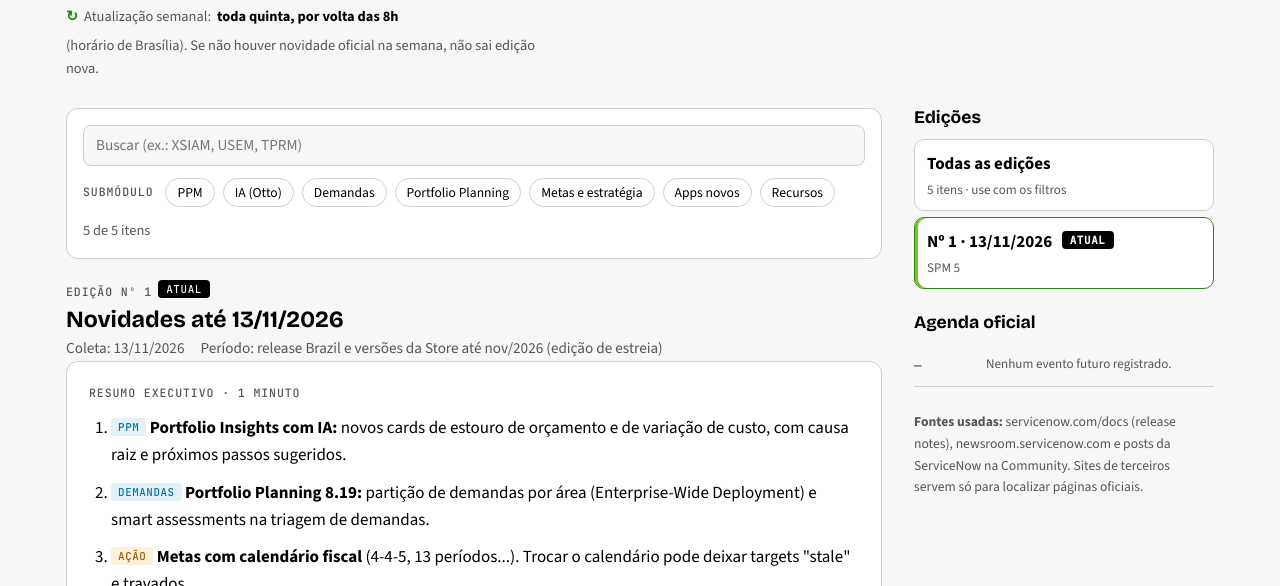
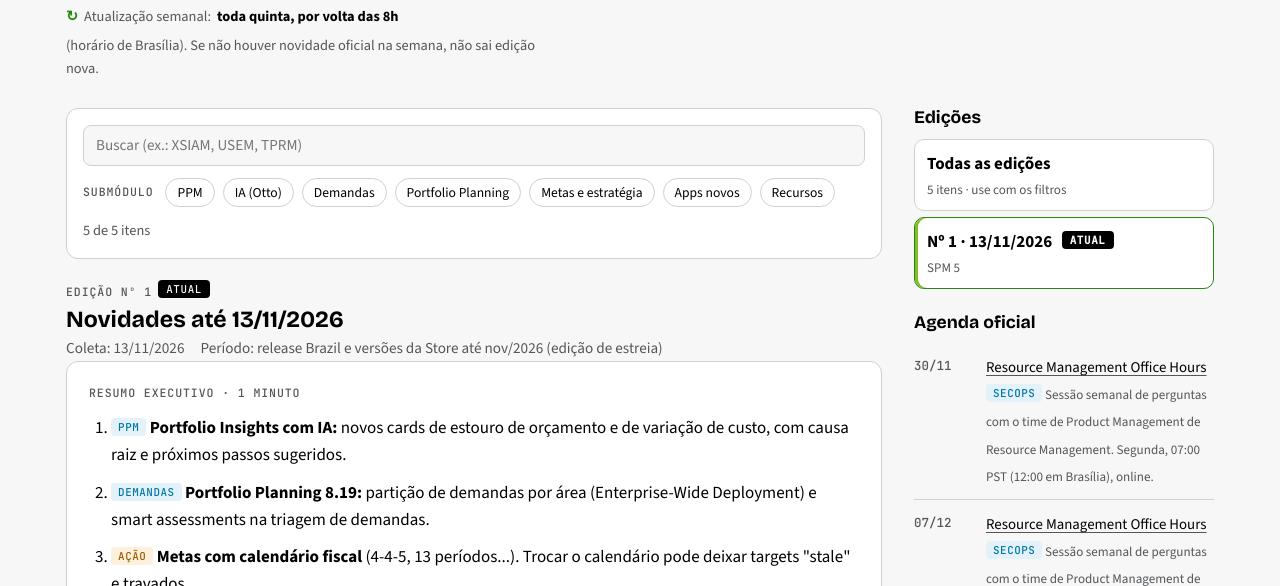
Before and after one commit to radar-snow/radar-snow.github.io, a plain HTML site: page spm/index.html in a window 1280 px wide. Shown: the part 214-800 px from the top of the page. Drawn offline with nearby package versions, Linux system fonts and the light colour scheme.

Commit message:
SPM: agenda atualizada, semana sem novidades (26/11/2026)
Co-Authored-By: Claude Opus 5.5 <noreply@anthropic.com>

```diff
--- a/spm/editions.js
+++ b/spm/editions.js
@@ -95,5 +95,9 @@ window.RADAR = {
       notes: "Edição de estreia montada a partir das release notes oficiais da família Brazil e das versões da Store dos apps de SPM. O guia de integrações deste módulo entra numa próxima versão."
     }
   ],
-  events: []
+  events: [
+    { date: "2026-11-30", module: "secops", title: "Resource Management Office Hours", detail: "Sessão semanal de perguntas com o time de Product Management de Resource Management. Segunda, 07:00 PST (12:00 em Brasília), online.", url: "https://www.servicenow.com/community/spm-events/resource-management-office-hours/ev-p/3624025" },
+    { date: "2026-12-07", module: "secops", title: "Resource Management Office Hours", detail: "Sessão semanal de perguntas com o time de Product Management de Resource Management. Segunda, 07:00 PST (12:00 em Brasília), online.", url: "https://www.servicenow.com/community/spm-events/resource-management-office-hours/ev-p/3624026" },
+    { date: "2026-12-14", module: "secops", title: "Resource Management Office Hours", detail: "Sessão semanal de perguntas com o time de Product Management de Resource Management. Segunda, 07:00 PST (12:00 em Brasília), online.", url: "https://www.servicenow.com/community/spm-events/resource-management-office-hours/ev-p/3624027" }
+  ]
 };
--- a/spm/index.html
+++ b/spm/index.html
@@ -332,7 +332,7 @@ details.int > summary p{margin:0;color:var(--muted);font-size:.97rem}
   </div>
 </div>
 
-<script src="editions.js?v=80b2320d"></script>
+<script src="editions.js?v=c451243e"></script>
 <script>
 (function(){
   var D = window.RADAR || {editions:[],events:[]};
```
